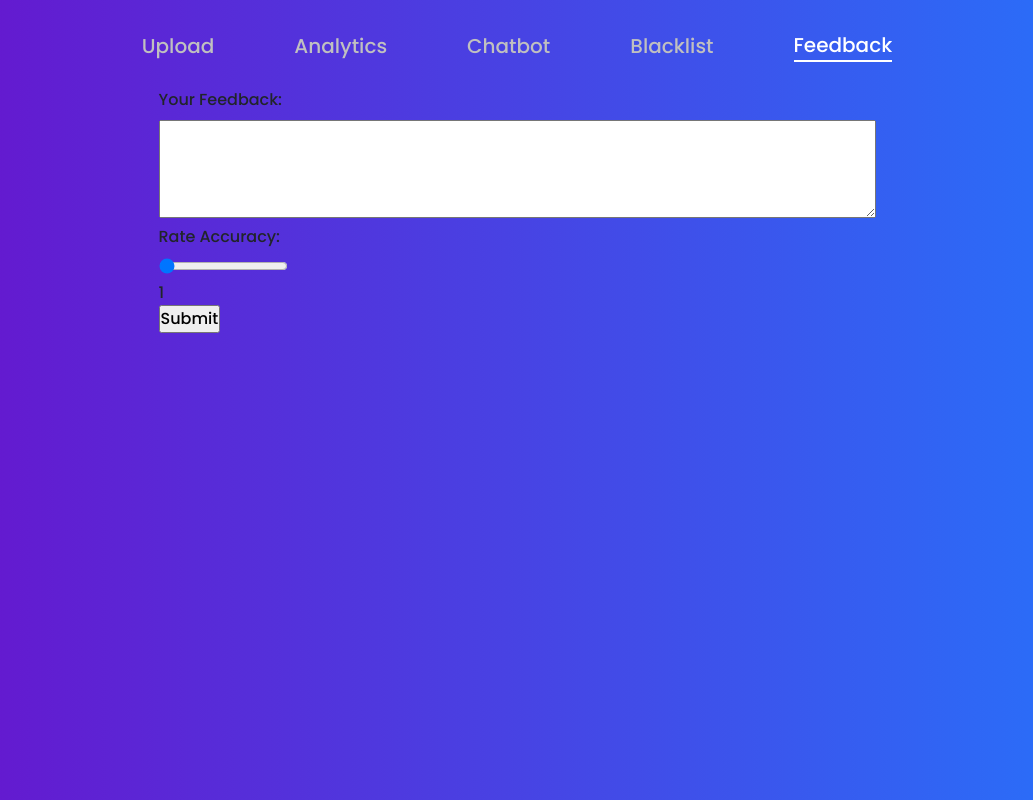
After one commit to kdot-mi/PhishScope, a Flask app: page /feedback in a window 1280 px wide. The commit adds this page. Shown: the whole page, without its empty margins (123-1156 px from the left). Run offline with Flask 3, Linux system fonts and the light colour scheme; some libraries are stand-ins or nearby versions.

Commit message:
added a feedback page

```diff
--- a/Flask App/app.py
+++ b/Flask App/app.py
@@ -384,5 +384,15 @@ def manage_blacklist():
 
     return render_template('blacklist.html', blacklist_entries=blacklist_entries)
 
+
+# Feedback
+@app.route('/feedback', methods=['GET', 'POST'])
+def feedback():
+    if request.method == 'POST':
+        pass
+
+    return render_template('feedback.html')
+
+
 if __name__ == '__main__':
     app.run(debug=True, port=9001)
--- a/Flask App/static/script.js
+++ b/Flask App/static/script.js
@@ -16,3 +16,7 @@ function showContent(id) {
     // Show the selected content div
     document.getElementById(id).style.display = 'block';
 }
+
+document.getElementById('rating').oninput = function() {
+    document.getElementById('ratingValue').textContent = this.value;
+}
--- /dev/null
+++ b/Flask App/templates/feedback.html
@@ -0,0 +1,55 @@
+<!DOCTYPE html>
+<html lang="en">
+<head>
+    <meta charset="UTF-8">
+    <meta name="viewport" content="width=device-width, initial-scale=1.0">
+    <title>PhishScope - Upload Email</title>
+    <!-- CSS -->
+    <link rel="stylesheet" type="text/css" href="{{ url_for('static', filename='styles.css', v=current_time) }}">
+
+    <!-- JQuery -->
+    <script src="https://code.jquery.com/jquery-3.5.1.slim.min.js" crossorigin="anonymous"></script>
+
+    <!-- Bootstrap CSS -->
+    <link rel="stylesheet" href="https://stackpath.bootstrapcdn.com/bootstrap/4.5.2/css/bootstrap.min.css" crossorigin="anonymous">
+
+    <!-- Font -->
+    <link rel="preconnect" href="https://fonts.googleapis.com">
+    <link rel="preconnect" href="https://fonts.gstatic.com" crossorigin>
+    <link href="https://fonts.googleapis.com/css2?family=Poppins:ital,wght@0,500;1,500&display=swap" rel="stylesheet">
+
+    <!-- Font Awesome -->
+    <link rel="stylesheet" href="https://cdnjs.cloudflare.com/ajax/libs/font-awesome/6.5.1/css/all.min.css">
+</head>
+<body>
+
+    <!-- Navigation Bar -->
+    <nav>
+        <ul>
+            <li><a href="{{ url_for('index')}}">Upload</a></li>
+            <li><a href="{{ url_for('analytics') }}">Analytics</a></li>
+            <li><a href="{{ url_for('chatbot') }}">Chatbot</a></li>
+            <li><a href="{{ url_for('manage_blacklist') }}">Blacklist</a></li>
+            <li><a href="" class="current">Feedback</a></li>
+        </ul>
+    </nav>
+
+    <!-- Feedback Form -->
+    <div class="container">
+        <form action="{{ url_for('feedback') }}" method="post">
+            <label for="feedback">Your Feedback:</label><br>
+            <textarea id="feedback" name="feedback" rows="4" cols="50"></textarea><br>
+            <label for="rating">Rate Accuracy:</label><br>
+            <input type="range" id="rating" name="rating" min="1" max="5" step="0.5" value="1"><br>
+            <span id="ratingValue">1</span><br>
+            <input type="submit" value="Submit">
+        </form>
+    </div>
+
+    <!-- Bootstrap JS -->
+    <script src="https://code.jquery.com/jquery-3.5.1.slim.min.js"></script>
+    <script src="https://stackpath.bootstrapcdn.com/bootstrap/4.5.2/js/bootstrap.min.js"></script>
+    <!-- Custom JS -->
+    <script src="{{ url_for('static', filename='script.js', v=current_time) }}"></script>
+</body>
+</html>
--- a/Flask App/templates/upload.html
+++ b/Flask App/templates/upload.html
@@ -30,8 +30,11 @@
             <li><a href="{{ url_for('analytics') }}">Analytics</a></li>
             <li><a href="{{ url_for('chatbot') }}">Chatbot</a></li>
             <li><a href="{{ url_for('manage_blacklist') }}">Blacklist</a></li>
+            <li><a href="{{ url_for('feedback') }}">
+                Feedback</a></li>
         </ul>
     </nav>
+
 
     <div class="container">
         <img src="{{ url_for('static', filename='phishscope14.svg') }}" alt="PhishScope" draggable="false">
@@ -117,6 +120,5 @@
     <script src="https://stackpath.bootstrapcdn.com/bootstrap/4.5.2/js/bootstrap.min.js"></script>
     <!-- Custom JS -->
     <script src="{{ url_for('static', filename='script.js', v=current_time) }}"></script>
-
 </body>
 </html>
```
Also changed, not shown: Flask App/static/styles.css (line endings or trailing spaces), instance/phishScope.db.
